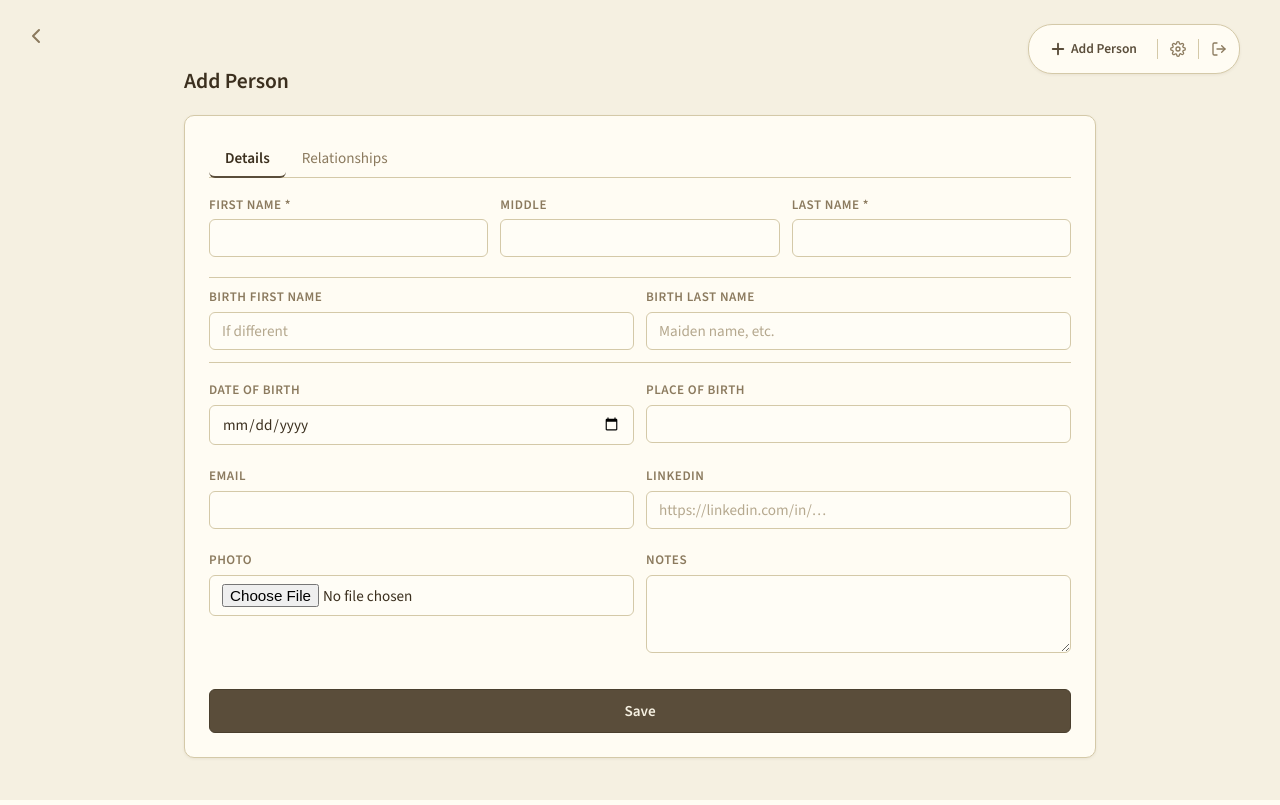
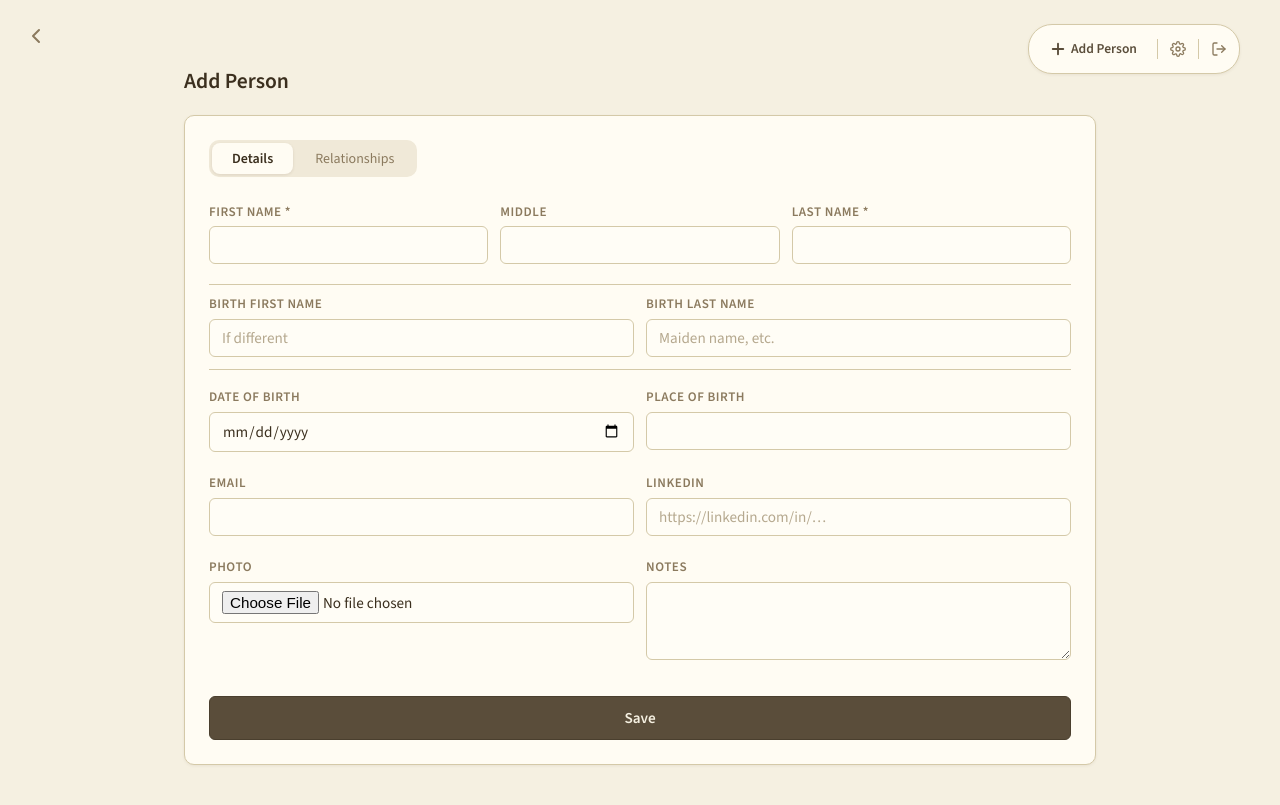
Before and after one commit to RNCDev/chowdhury-ancenstry, a Flask app: page /person/new in a window 1280 px wide. Run offline with Flask 3, Linux system fonts and the light colour scheme; the visitor is signed in with stand-in values (Sample User, id 1).

Commit message:
style: replace tab underline with segmented control pill

```diff
--- a/static/style.css
+++ b/static/style.css
@@ -439,23 +439,26 @@ button:hover, [type="submit"]:hover {
 
 /* ── Form tabs ── */
 .form-tabs {
-    display: flex;
-    border-bottom: 1px solid var(--border-default);
-    margin-bottom: var(--space-md);
+    display: inline-flex;
+    background: var(--bg-hover);
+    border-radius: 10px;
+    padding: 3px;
+    gap: 2px;
+    margin-bottom: var(--space-lg);
 }
 
 .form-tab {
-    padding: var(--space-sm) var(--space-md);
+    padding: 6px 20px;
     background: transparent;
     border: none;
-    border-bottom: 2px solid transparent;
-    margin-bottom: -1px;
+    border-radius: 8px;
     color: var(--text-muted);
     font-family: inherit;
-    font-size: 0.95rem;
+    font-size: 0.875rem;
     font-weight: 500;
     cursor: pointer;
-    transition: color 0.15s, border-color 0.15s;
+    transition: background 0.15s, color 0.15s, box-shadow 0.15s;
+    white-space: nowrap;
 }
 
 .form-tab:hover {
@@ -463,9 +466,10 @@ button:hover, [type="submit"]:hover {
 }
 
 .form-tab.active {
+    background: var(--bg-card);
     color: var(--text-primary);
     font-weight: 600;
-    border-bottom-color: var(--accent);
+    box-shadow: 0 1px 3px rgba(90,62,40,0.12);
 }
 
 /* ── Relationships tab (form page) ── */
```
